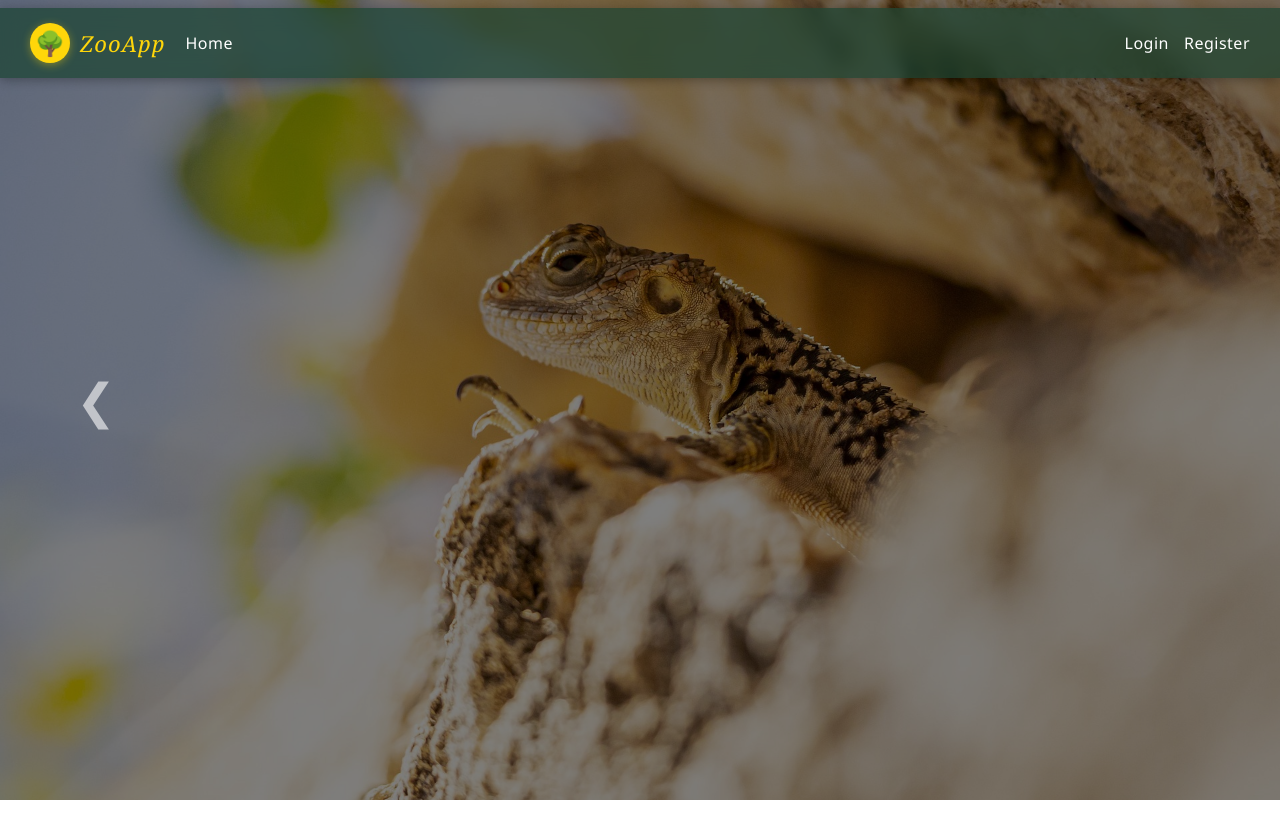
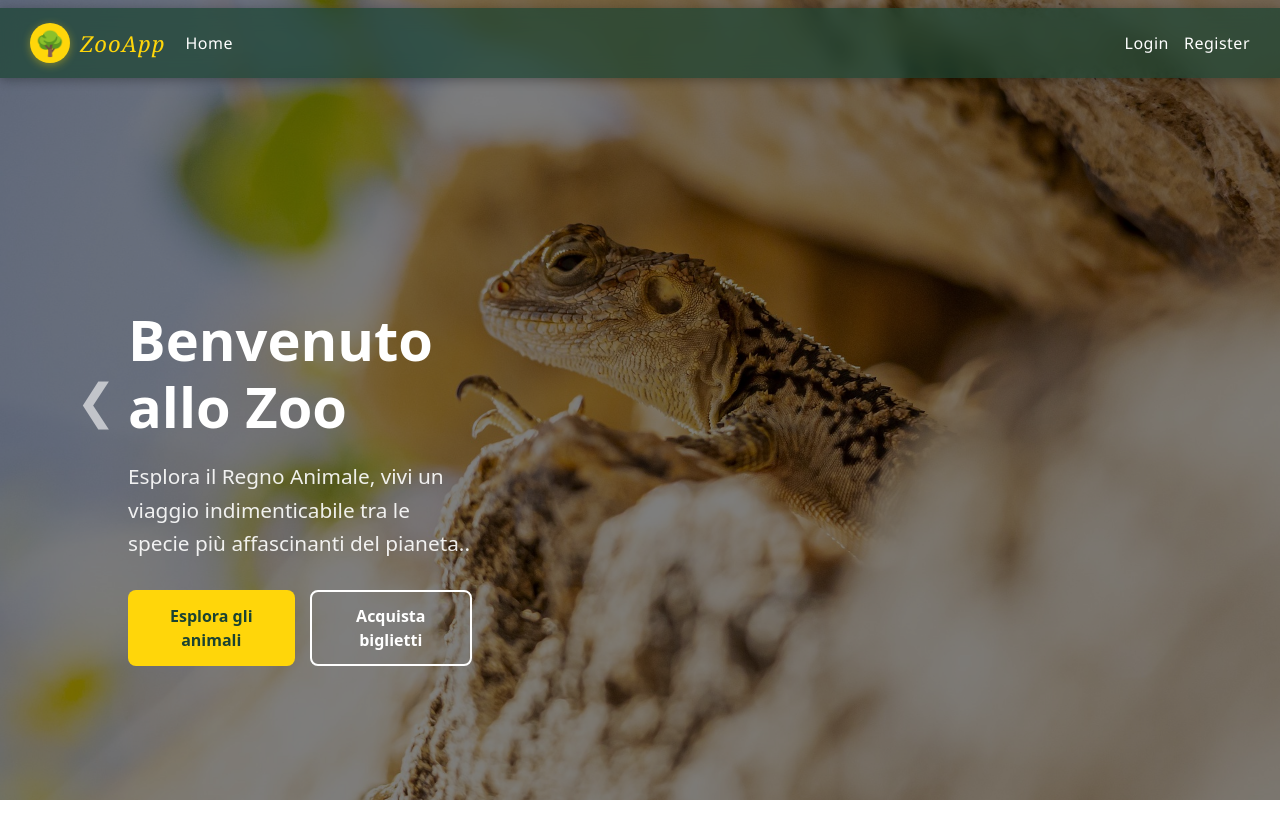
Before and after one commit to Safetyon9/zooApp-frontend, an Angular app: page / in a window 1280 px wide. Shown: the top 838 px of the page. Before the commit the page ends 800 px from the top, so only its background shows below. Built offline with nearby package versions, Linux system fonts and the light colour scheme.

Commit message:
baconBacon

```diff
--- a/src/app/components/home/sections/introduction/introduction.css
+++ b/src/app/components/home/sections/introduction/introduction.css
@@ -1,3 +1,66 @@
+.hero-content {
+  position: relative;
+  z-index: 2;
+
+  height: 100vh;
+  display: flex;
+  flex-direction: column;
+  justify-content: center;
+
+  padding: 0 10%;
+  color: white;
+  max-width: 600px;
+}
+
+.hero-content h1 {
+  font-size: 3.5rem;
+  font-weight: 700;
+  margin-bottom: 20px;
+}
+
+.hero-content p {
+  font-size: 1.3rem;
+  line-height: 1.6;
+  margin-bottom: 30px;
+  color: rgba(255, 255, 255, 0.9);
+}
+
+.hero-buttons {
+  display: flex;
+  gap: 15px;
+}
+
+.primary-btn {
+  background-color: #FFD60A;
+  color: #1B4332;
+  border: none;
+  padding: 12px 25px;
+  font-weight: 600;
+  cursor: pointer;
+  border-radius: 8px;
+  transition: 0.3s;
+}
+
+.primary-btn:hover {
+  background-color: #ffc300;
+}
+
+.secondary-btn {
+  background: transparent;
+  border: 2px solid white;
+  color: white;
+  padding: 12px 25px;
+  font-weight: 600;
+  cursor: pointer;
+  border-radius: 8px;
+  transition: 0.3s;
+}
+
+.secondary-btn:hover {
+  background: white;
+  color: black;
+}
+
 
 .turtle-carousel {
   position: fixed;
@@ -12,7 +75,8 @@
 .carousel-overlay {
   position: absolute;
   inset: 0;
-  background: rgba(0, 0, 0, 0.5); /* regola qui intensità */
+  background: rgba(0, 0, 0, 0.5);
+  pointer-events: none;
 }
 
 .carousel-image {
@@ -42,14 +106,17 @@
   top: 0;
   width: 15%;
   height: 100%;
+  z-index: 100;
   display: flex;
   align-items: center;
   justify-content: center;
   cursor: pointer;
+  pointer-events: auto;
 }
 
 .hover-zone.left {
   left: 0;
+  z-index: 9999;
 }
 
 .hover-zone.right {
@@ -96,5 +163,16 @@
 @media (max-width: 768px) {
   .carousel-btn {
     color: rgba(255, 255, 255, 0.5);
+  .hero-content h1 {
+    font-size: 2.2rem;
+    }
+  }
+
+  .hero-content p {
+    font-size: 1rem;
+  }
+
+  .hero-buttons {
+    flex-direction: column;
   }
 }
--- a/src/app/components/home/sections/introduction/introduction.html
+++ b/src/app/components/home/sections/introduction/introduction.html
@@ -1,3 +1,13 @@
+<div class="hero-content">
+  <h1>Benvenuto allo Zoo</h1>
+  <p>Esplora il Regno Animale, vivi un viaggio indimenticabile tra le specie più affascinanti del pianeta..</p>
+
+  <div class="hero-buttons">
+    <button class="primary-btn">Esplora gli animali</button>
+    <button class="secondary-btn">Acquista biglietti</button>
+  </div>
+</div>
+
 <div class="turtle-carousel">
   <img
     [src]="turtleImages[currentImageIndex()]"
@@ -6,7 +16,6 @@
 
   <div class="carousel-overlay"></div>
 
-  <!-- Zone hover -->
   <div class="hover-zone left" (click)="prevImage()">
     <span class="arrow">❮</span>
   </div>
--- a/src/styles.css
+++ b/src/styles.css
@@ -12,3 +12,9 @@ body {
   margin: 0;
   padding: 0;
 }
+
+html, body {
+  height: 100%;
+  margin: 0;
+  overflow: hidden;
+}
```
